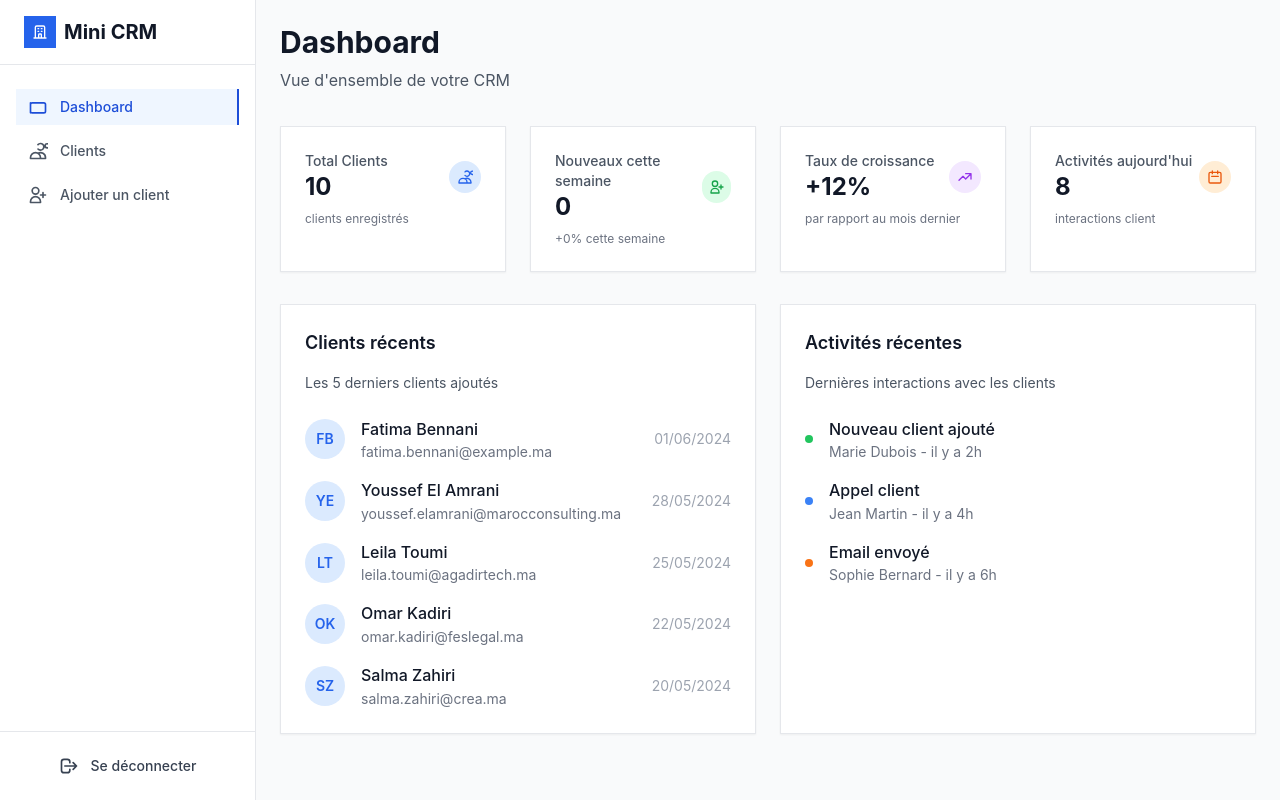
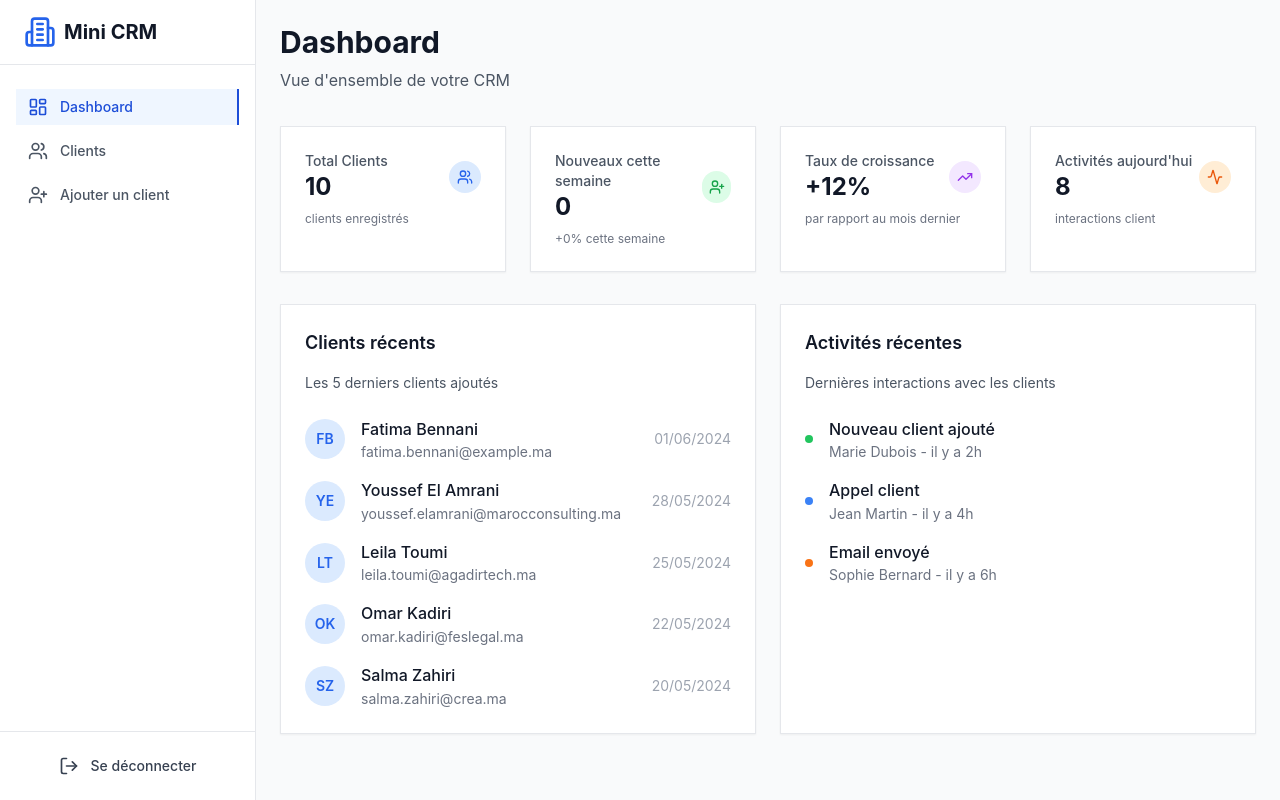
Before and after one commit to badie16/LinkCRM, a Next.js app: page /dashboard in a window 1280 px wide. Built offline with nearby package versions, Linux system fonts and the light colour scheme.

Commit message:
feat: replace SVG icons with Lucide icons

```diff
--- a/app/dashboard/clients/add/page.tsx
+++ b/app/dashboard/clients/add/page.tsx
@@ -5,6 +5,7 @@ import { useRouter } from "next/navigation"
 import Link from "next/link"
 import { Button } from "@/components/ui/Button"
 import { ClientForm } from "@/components/ClientForm"
+import { ArrowLeft, CheckCircle } from "lucide-react"
 
 export default function AddClientPage() {
   const [showSuccess, setShowSuccess] = useState(false)
@@ -24,14 +25,7 @@ export default function AddClientPage() {
         <div className="max-w-2xl mx-auto">
           <div className="bg-green-50 border border-green-200 rounded-lg p-4">
             <div className="flex items-center">
-              <svg className="w-5 h-5 text-green-600 mr-3" fill="none" stroke="currentColor" viewBox="0 0 24 24">
-                <path
-                  strokeLinecap="round"
-                  strokeLinejoin="round"
-                  strokeWidth={2}
-                  d="M9 12l2 2 4-4m6 2a9 9 0 11-18 0 9 9 0 0118 0z"
-                />
-              </svg>
+              <CheckCircle className="w-5 h-5 text-green-600 mr-3" />
               <p className="text-green-800 font-medium">Client ajouté avec succès ! Redirection en cours...</p>
             </div>
           </div>
@@ -45,9 +39,7 @@ export default function AddClientPage() {
       <div className="max-w-2xl mx-auto">
         <Link href="/dashboard/clients">
           <Button variant="ghost" className="mb-4">
-            <svg className="w-4 h-4 mr-2" fill="none" stroke="currentColor" viewBox="0 0 24 24">
-              <path strokeLinecap="round" strokeLinejoin="round" strokeWidth={2} d="M15 19l-7-7 7-7" />
-            </svg>
+            <ArrowLeft className="w-4 h-4 mr-2" />
             Retour à la liste
           </Button>
         </Link>
--- a/app/dashboard/clients/page.tsx
+++ b/app/dashboard/clients/page.tsx
@@ -3,6 +3,7 @@
 import Link from "next/link"
 import { Button } from "@/components/ui/Button"
 import { ClientTable } from "@/components/ClientTable"
+import { Plus } from "lucide-react"
 
 export default function ClientsPage() {
   return (
@@ -14,9 +15,7 @@ export default function ClientsPage() {
         </div>
         <Link href="/dashboard/clients/add">
           <Button>
-            <svg className="w-4 h-4 mr-2" fill="none" stroke="currentColor" viewBox="0 0 24 24">
-              <path strokeLinecap="round" strokeLinejoin="round" strokeWidth={2} d="M12 4v16m8-8H4" />
-            </svg>
+            <Plus className="w-4 h-4 mr-2" />
             Ajouter un client
           </Button>
         </Link>
--- a/app/dashboard/page.tsx
+++ b/app/dashboard/page.tsx
@@ -1,4 +1,5 @@
 import { Card } from "@/components/ui/Card"
+import { Users, UserPlus, TrendingUp, Activity } from "lucide-react"
 import { mockClients } from "@/data/mock"
 
 export default function DashboardPage() {
@@ -26,14 +27,7 @@ export default function DashboardPage() {
               <p className="text-2xl font-bold text-gray-900">{totalClients}</p>
             </div>
             <div className="w-8 h-8 bg-blue-100 rounded-full flex items-center justify-center">
-              <svg className="w-4 h-4 text-blue-600" fill="none" stroke="currentColor" viewBox="0 0 24 24">
-                <path
-                  strokeLinecap="round"
-                  strokeLinejoin="round"
-                  strokeWidth={2}
-                  d="M12 4.354a4 4 0 110 5.292M15 21H3v-1a6 6 0 0112 0v1zm0 0h6v-1a6 6 0 00-9-5.197m13.5-9a2.5 2.5 0 11-5 0 2.5 2.5 0 015 0z"
-                />
-              </svg>
+              <Users className="w-4 h-4 text-blue-600" />
             </div>
           </div>
           <p className="text-xs text-gray-500 mt-2">clients enregistrés</p>
@@ -46,14 +40,7 @@ export default function DashboardPage() {
               <p className="text-2xl font-bold text-gray-900">{recentClients}</p>
             </div>
             <div className="w-8 h-8 bg-green-100 rounded-full flex items-center justify-center">
-              <svg className="w-4 h-4 text-green-600" fill="none" stroke="currentColor" viewBox="0 0 24 24">
-                <path
-                  strokeLinecap="round"
-                  strokeLinejoin="round"
-                  strokeWidth={2}
-                  d="M18 9v3m0 0v3m0-3h3m-3 0h-3m-2-5a4 4 0 11-8 0 4 4 0 018 0zM3 20a6 6 0 0112 0v1H3v-1z"
-                />
-              </svg>
+              <UserPlus className="w-4 h-4 text-green-600" />
             </div>
           </div>
           <p className="text-xs text-gray-500 mt-2">
@@ -68,9 +55,7 @@ export default function DashboardPage() {
               <p className="text-2xl font-bold text-gray-900">+12%</p>
             </div>
             <div className="w-8 h-8 bg-purple-100 rounded-full flex items-center justify-center">
-              <svg className="w-4 h-4 text-purple-600" fill="none" stroke="currentColor" viewBox="0 0 24 24">
-                <path strokeLinecap="round" strokeLinejoin="round" strokeWidth={2} d="M13 7h8m0 0v8m0-8l-8 8-4-4-6 6" />
-              </svg>
+              <TrendingUp className="w-4 h-4 text-purple-600" />
             </div>
           </div>
           <p className="text-xs text-gray-500 mt-2">par rapport au mois dernier</p>
@@ -83,14 +68,7 @@ export default function DashboardPage() {
               <p className="text-2xl font-bold text-gray-900">8</p>
             </div>
             <div className="w-8 h-8 bg-orange-100 rounded-full flex items-center justify-center">
-              <svg className="w-4 h-4 text-orange-600" fill="none" stroke="currentColor" viewBox="0 0 24 24">
-                <path
-                  strokeLinecap="round"
-                  strokeLinejoin="round"
-                  strokeWidth={2}
-                  d="M8 7V3m8 4V3m-9 8h10M5 21h14a2 2 0 002-2V7a2 2 0 00-2-2H5a2 2 0 00-2 2v12a2 2 0 002 2z"
-                />
-              </svg>
+              <Activity className="w-4 h-4 text-orange-600" />
             </div>
           </div>
           <p className="text-xs text-gray-500 mt-2">interactions client</p>
--- a/components/Navbar.tsx
+++ b/components/Navbar.tsx
@@ -1,51 +1,26 @@
 "use client"
+
 import { useState } from "react"
 import Link from "next/link"
 import { usePathname, useRouter } from "next/navigation"
 import { Button } from "@/components/ui/Button"
+import { Building2, LayoutDashboard, Users, UserPlus, LogOut, Menu, X } from "lucide-react"
 
 const navigation = [
   {
     name: "Dashboard",
     href: "/dashboard",
-    icon: (
-      <svg className="w-5 h-5" fill="none" stroke="currentColor" viewBox="0 0 24 24">
-        <path
-          strokeLinecap="round"
-          strokeLinejoin="round"
-          strokeWidth={2}
-          d="M3 7v10a2 2 0 002 2h14a2 2 0 002-2V9a2 2 0 00-2-2H5a2 2 0 00-2 2v10z"
-        />
-      </svg>
-    ),
+    icon: LayoutDashboard,
   },
   {
     name: "Clients",
     href: "/dashboard/clients",
-    icon: (
-      <svg className="w-5 h-5" fill="none" stroke="currentColor" viewBox="0 0 24 24">
-        <path
-          strokeLinecap="round"
-          strokeLinejoin="round"
-          strokeWidth={2}
-          d="M12 4.354a4 4 0 110 5.292M15 21H3v-1a6 6 0 0112 0v1zm0 0h6v-1a6 6 0 00-9-5.197m13.5-9a2.5 2.5 0 11-5 0 2.5 2.5 0 015 0z"
-        />
-      </svg>
-    ),
+    icon: Users,
   },
   {
     name: "Ajouter un client",
     href: "/dashboard/clients/add",
-    icon: (
-      <svg className="w-5 h-5" fill="none" stroke="currentColor" viewBox="0 0 24 24">
-        <path
-          strokeLinecap="round"
-          strokeLinejoin="round"
-          strokeWidth={2}
-          d="M18 9v3m0 0v3m0-3h3m-3 0h-3m-2-5a4 4 0 11-8 0 4 4 0 018 0zM3 20a6 6 0 0112 0v1H3v-1z"
-        />
-      </svg>
-    ),
+    icon: UserPlus,
   },
 ]
 
@@ -70,15 +45,7 @@ export function Navbar() {
       {/* Mobile menu button */}
       <div className="lg:hidden fixed top-4 left-4 z-50">
         <Button variant="outline" onClick={() => setIsMobileMenuOpen(!isMobileMenuOpen)} className="p-2">
-          {isMobileMenuOpen ? (
-            <svg className="w-4 h-4" fill="none" stroke="currentColor" viewBox="0 0 24 24">
-              <path strokeLinecap="round" strokeLinejoin="round" strokeWidth={2} d="M6 18L18 6M6 6l12 12" />
-            </svg>
-          ) : (
-            <svg className="w-4 h-4" fill="none" stroke="currentColor" viewBox="0 0 24 24">
-              <path strokeLinecap="round" strokeLinejoin="round" strokeWidth={2} d="M4 6h16M4 12h16M4 18h16" />
-            </svg>
-          )}
+          {isMobileMenuOpen ? <X className="w-4 h-4" /> : <Menu className="w-4 h-4" />}
         </Button>
       </div>
 
@@ -99,16 +66,7 @@ export function Navbar() {
         <div className="flex flex-col h-full">
           {/* Logo */}
           <div className="flex items-center px-6 py-4 border-b border-gray-200">
-            <div className="w-8 h-8 bg-blue-600 rounded-lg flex items-center justify-center">
-              <svg className="w-4 h-4 text-white" fill="none" stroke="currentColor" viewBox="0 0 24 24">
-                <path
-                  strokeLinecap="round"
-                  strokeLinejoin="round"
-                  strokeWidth={2}
-                  d="M19 21V5a2 2 0 00-2-2H7a2 2 0 00-2 2v16m14 0h2m-2 0h-5m-9 0H3m2 0h5M9 7h1m-1 4h1m4-4h1m-1 4h1m-5 10v-5a1 1 0 011-1h2a1 1 0 011 1v5m-4 0h4"
-                />
-              </svg>
-            </div>
+            <Building2 className="w-8 h-8 text-blue-600" />
             <span className="ml-2 text-xl font-bold text-gray-900">Mini CRM</span>
           </div>
 
@@ -125,7 +83,7 @@ export function Navbar() {
                     : "text-gray-600 hover:bg-gray-50 hover:text-gray-900"
                 }`}
               >
-                <span className="mr-3">{item.icon}</span>
+                <item.icon className="w-5 h-5 mr-3" />
                 {item.name}
               </Link>
             ))}
@@ -138,14 +96,7 @@ export function Navbar() {
               onClick={handleLogout}
               className="w-full justify-start text-gray-600 hover:text-gray-900"
             >
-              <svg className="w-5 h-5 mr-3" fill="none" stroke="currentColor" viewBox="0 0 24 24">
-                <path
-                  strokeLinecap="round"
-                  strokeLinejoin="round"
-                  strokeWidth={2}
-                  d="M17 16l4-4m0 0l-4-4m4 4H7m6 4v1a3 3 0 01-3 3H6a3 3 0 01-3-3V7a3 3 0 013-3h4a3 3 0 013 3v1"
-                />
-              </svg>
+              <LogOut className="w-5 h-5 mr-3" />
               Se déconnecter
             </Button>
           </div>
```
Also changed, not shown: app/login/page.tsx (+4 -11 lines), components/ClientCard.tsx (+10 -62 lines), components/ClientTable.tsx (+3 -21 lines).
